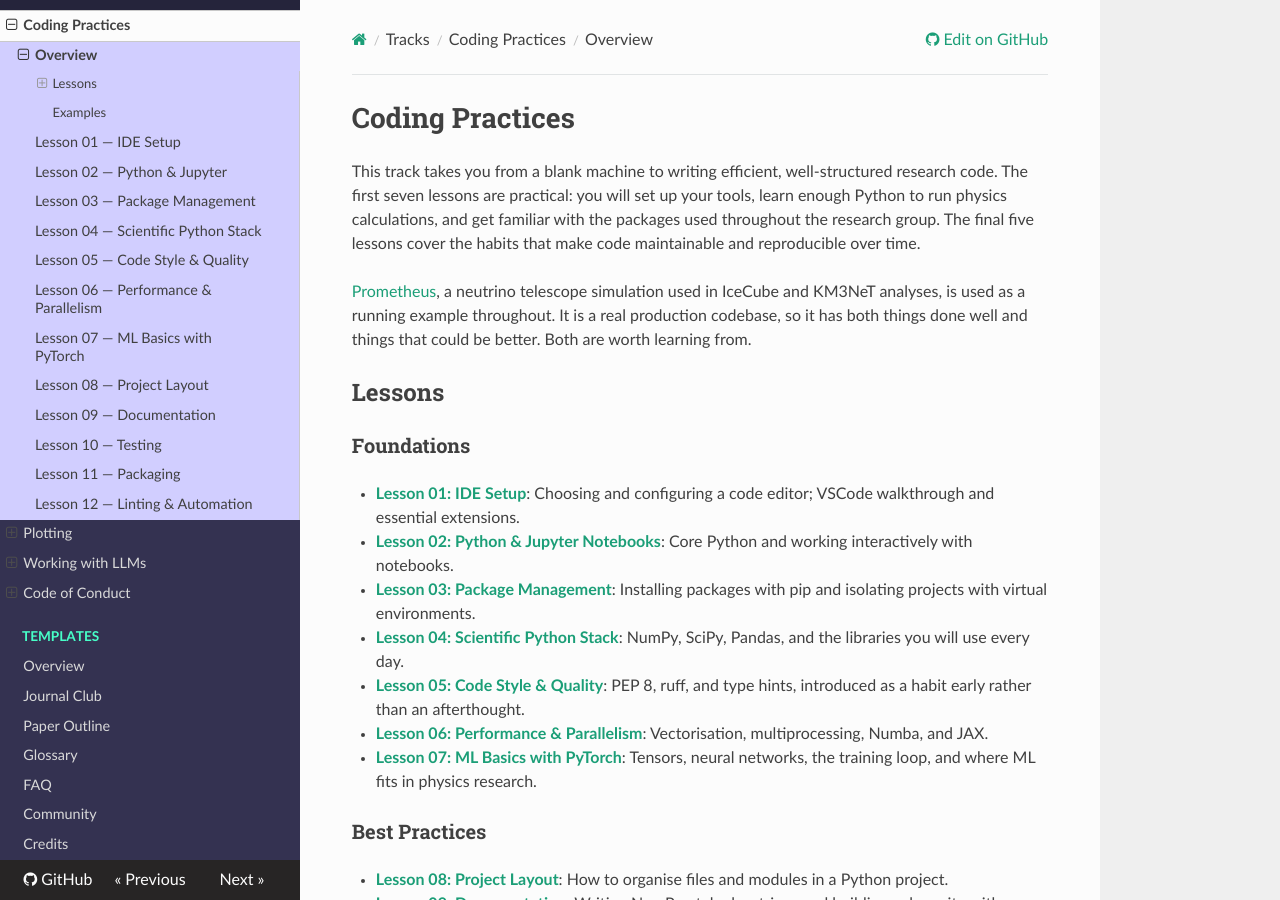
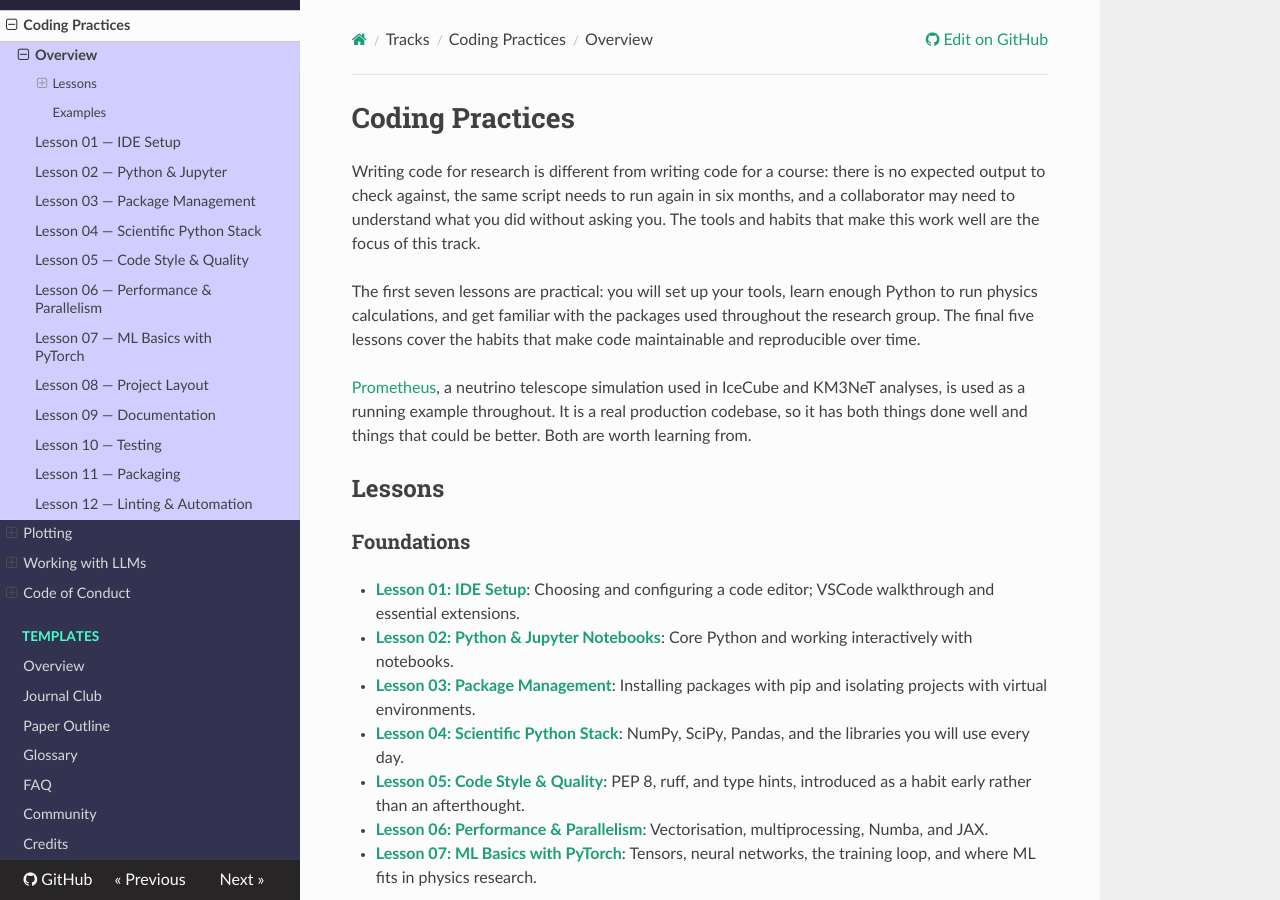
Before and after one commit to MeighenBergerS/nestling, an MkDocs documentation site: the page built from docs/tracks/05-coding/index.md, in a window 1280 px wide and 900 px high. Built offline with MkDocs 1.6.1, drawn with Linux system fonts in a browser that asks for light colours; nearby versions of some CDN libraries.

Commit message:
Add warmth to the landing pages

```diff
--- a/docs/tracks/05-coding/index.md
+++ b/docs/tracks/05-coding/index.md
@@ -1,10 +1,13 @@
 # Coding Practices
 
-This track takes you from a blank machine to writing efficient, well-structured research
-code. The first seven lessons are practical: you will set up your tools, learn enough
-Python to run physics calculations, and get familiar with the packages used throughout
-the research group. The final five lessons cover the habits that make code maintainable
-and reproducible over time.
+Writing code for research is different from writing code for a course: there is no expected
+output to check against, the same script needs to run again in six months, and a collaborator
+may need to understand what you did without asking you. The tools and habits that make this
+work well are the focus of this track.
+
+The first seven lessons are practical: you will set up your tools, learn enough Python to run
+physics calculations, and get familiar with the packages used throughout the research group.
+The final five lessons cover the habits that make code maintainable and reproducible over time.
 
 [Prometheus](https://github.com/Harvard-Neutrino/prometheus), a neutrino telescope
 simulation used in IceCube and KM3NeT analyses, is used as a running example throughout.
```
Also changed, not shown: docs/index.md (+5 -1 lines), docs/tracks/01-arxiv/index.md (+3 -3 lines), docs/tracks/02-journal-club/index.md (+3 -2 lines), docs/tracks/06-plotting/index.md (+4 -3 lines), docs/tracks/07-llm-practices/index.md (+4 -3 lines).
